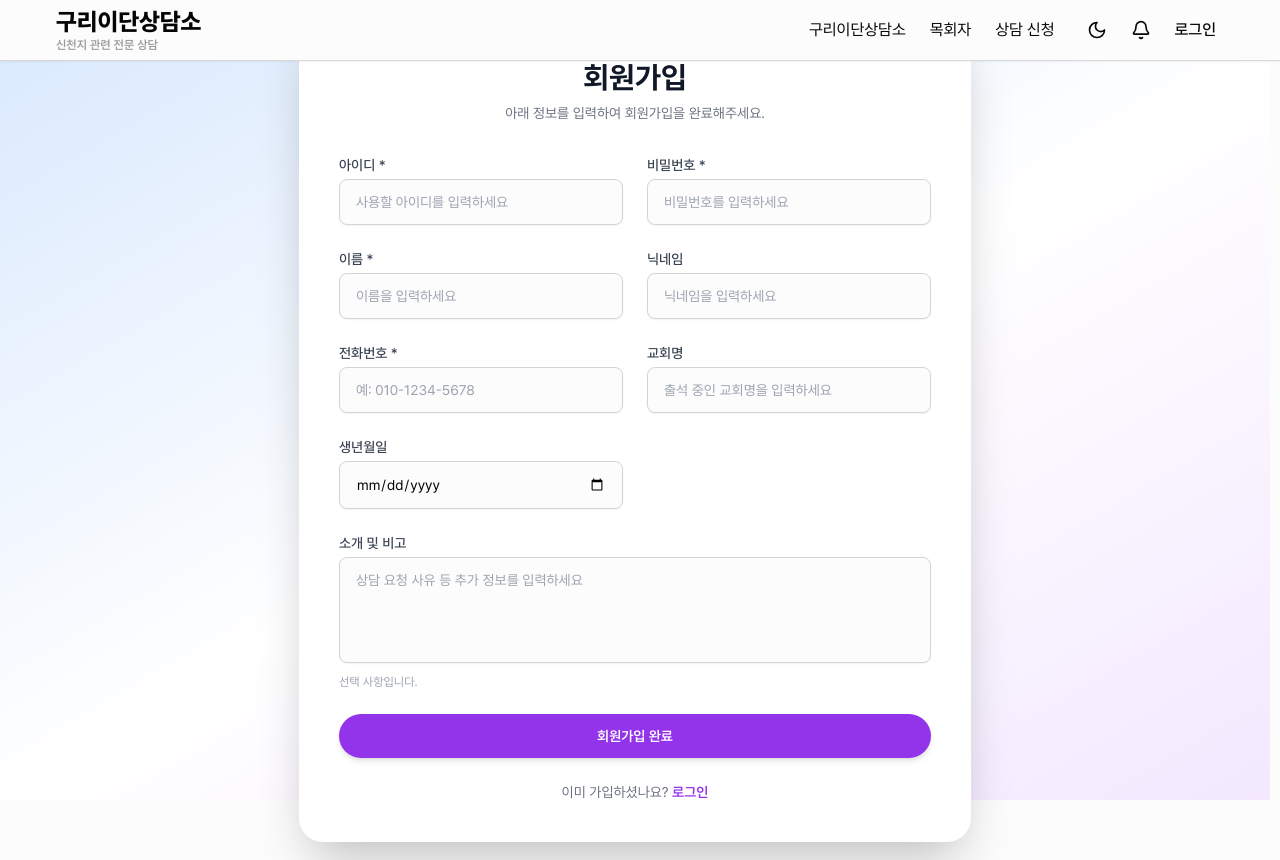
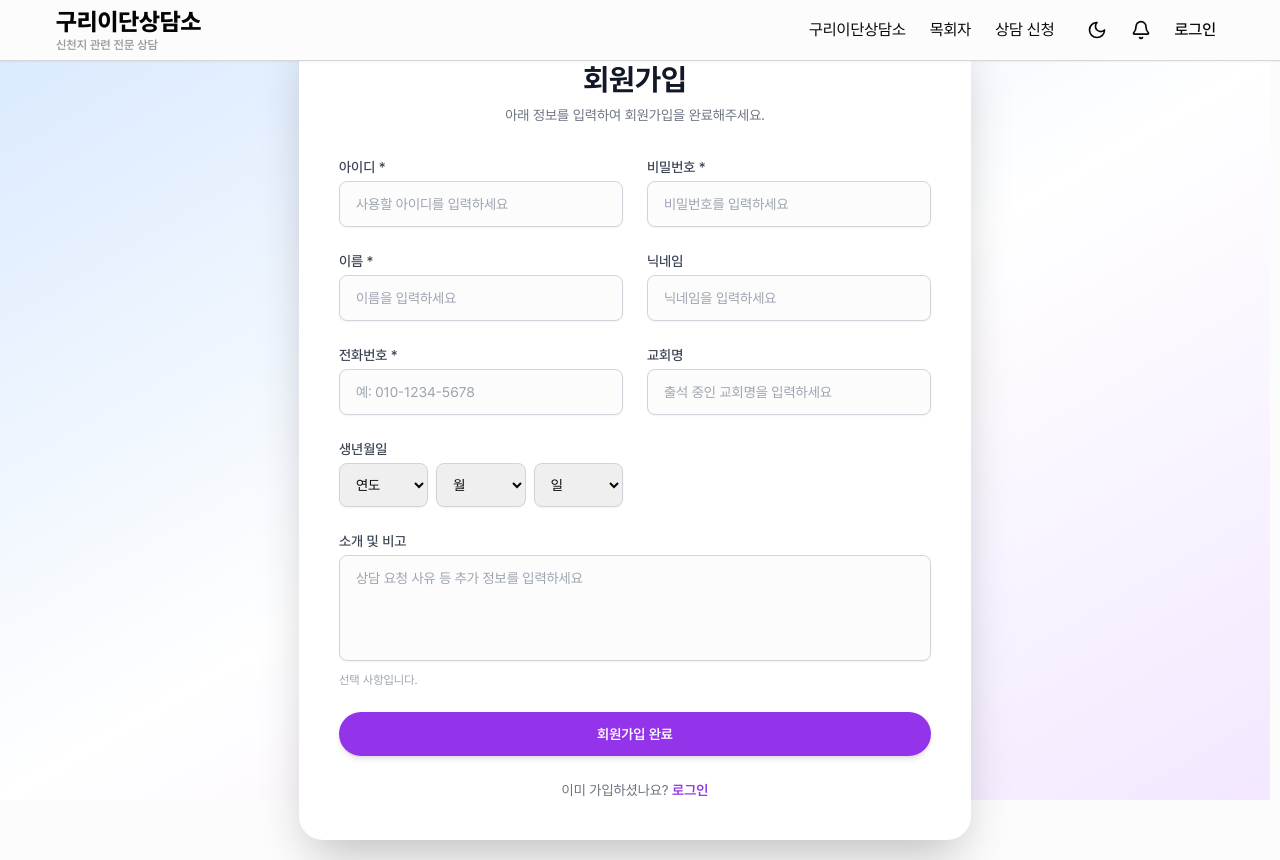
Before and after one commit to ChodaeDev/frontend-public, a React (Vite) app in the folder frontend/: page /signup in a window 1280 px wide. Built offline with nearby package versions, Linux system fonts and the light colour scheme.

Commit message:
mod birthday field with select_box

```diff
--- a/frontend/src/pages/SignUpPage.tsx
+++ b/frontend/src/pages/SignUpPage.tsx
@@ -10,6 +10,10 @@ const API_BASE_URL = '';
 
 function SignUpPage() {
   const navigate = useNavigate();
+  const currentYear = new Date().getFullYear();
+  const years = Array.from({ length: currentYear - 1900 + 1 }, (_, i) => currentYear - i);
+  const months = Array.from({ length: 12 }, (_, i) => i + 1);
+  const getDaysInMonth = (y: number, m: number) => new Date(y || 2024, m || 12, 0).getDate();
   const [formValues, setFormValues] = useState({
     userId: '',
     username: '',
@@ -17,14 +21,16 @@ function SignUpPage() {
     nickname: '',
     phone: '',
     church: '',
-    birthday: '',
+    birthdayYear: '',
+    birthdayMonth: '',
+    birthdayDay: '',
     descr: '',
   });
   const [loading, setLoading] = useState(false);
   const [error, setError] = useState<string | null>(null);
   const [successMessage, setSuccessMessage] = useState<string | null>(null);
 
-  const handleChange = (event: ChangeEvent<HTMLInputElement | HTMLTextAreaElement>) => {
+  const handleChange = (event: ChangeEvent<HTMLInputElement | HTMLTextAreaElement | HTMLSelectElement>) => {
     const { name, value } = event.target;
     setFormValues((prev) => ({ ...prev, [name]: value }));
   };
@@ -36,12 +42,19 @@ function SignUpPage() {
     setLoading(true);
 
     try {
+      const { birthdayYear, birthdayMonth, birthdayDay, ...rest } = formValues;
+      const birthday =
+        birthdayYear && birthdayMonth && birthdayDay
+          ? `${birthdayYear}-${String(birthdayMonth).padStart(2, '0')}-${String(birthdayDay).padStart(2, '0')}`
+          : '';
+      const requestBody = { ...rest, birthday };
+
       const response = await fetch(`${ API_BASE_URL }/api/public/users/register`, {
         method: 'POST',
         headers: {
           'Content-Type': 'application/json',
         },
-        body: JSON.stringify(formValues),
+        body: JSON.stringify(requestBody),
       });
 
       // 응답 본문이 비어있는지 확인 후 JSON 파싱
@@ -189,17 +202,48 @@ function SignUpPage() {
           </div>
 
           <div className={'md:col-span-1'}>
-            <label htmlFor={'birthday'} className={'mb-1 block text-sm font-medium text-gray-700'}>
-              {'생년월일'}
-            </label>
-            <input
-              id={'birthday'}
-              name={'birthday'}
-              type={'date'}
-              value={formValues.birthday}
-              onChange={handleChange}
-              className={'w-full rounded-lg border border-gray-300 px-4 py-3 text-sm shadow-sm focus:border-blue-500 focus:outline-none focus:ring-2 focus:ring-blue-200'}
-            />
+            <span className={'mb-1 block text-sm font-medium text-gray-700'}>{'생년월일'}</span>
+            <div className={'flex gap-2'}>
+              <select
+                id={'birthdayYear'}
+                name={'birthdayYear'}
+                value={formValues.birthdayYear}
+                onChange={handleChange}
+                className={'flex-1 rounded-lg border border-gray-300 px-3 py-3 text-sm shadow-sm focus:border-blue-500 focus:outline-none focus:ring-2 focus:ring-blue-200'}
+              >
+                <option value={''}>{'연도'}</option>
+                {years.map((y) => (
+                  <option key={y} value={y}>{y}</option>
+                ))}
+              </select>
+              <select
+                id={'birthdayMonth'}
+                name={'birthdayMonth'}
+                value={formValues.birthdayMonth}
+                onChange={handleChange}
+                className={'flex-1 rounded-lg border border-gray-300 px-3 py-3 text-sm shadow-sm focus:border-blue-500 focus:outline-none focus:ring-2 focus:ring-blue-200'}
+              >
+                <option value={''}>{'월'}</option>
+                {months.map((m) => (
+                  <option key={m} value={m}>{m}월</option>
+                ))}
+              </select>
+              <select
+                id={'birthdayDay'}
+                name={'birthdayDay'}
+                value={formValues.birthdayDay}
+                onChange={handleChange}
+                className={'flex-1 rounded-lg border border-gray-300 px-3 py-3 text-sm shadow-sm focus:border-blue-500 focus:outline-none focus:ring-2 focus:ring-blue-200'}
+              >
+                <option value={''}>{'일'}</option>
+                {Array.from(
+                  { length: getDaysInMonth(Number(formValues.birthdayYear) || 2024, Number(formValues.birthdayMonth) || 12) },
+                  (_, i) => i + 1,
+                ).map((d) => (
+                  <option key={d} value={d}>{d}</option>
+                ))}
+              </select>
+            </div>
           </div>
 
           <div className={'md:col-span-2'}>
```
